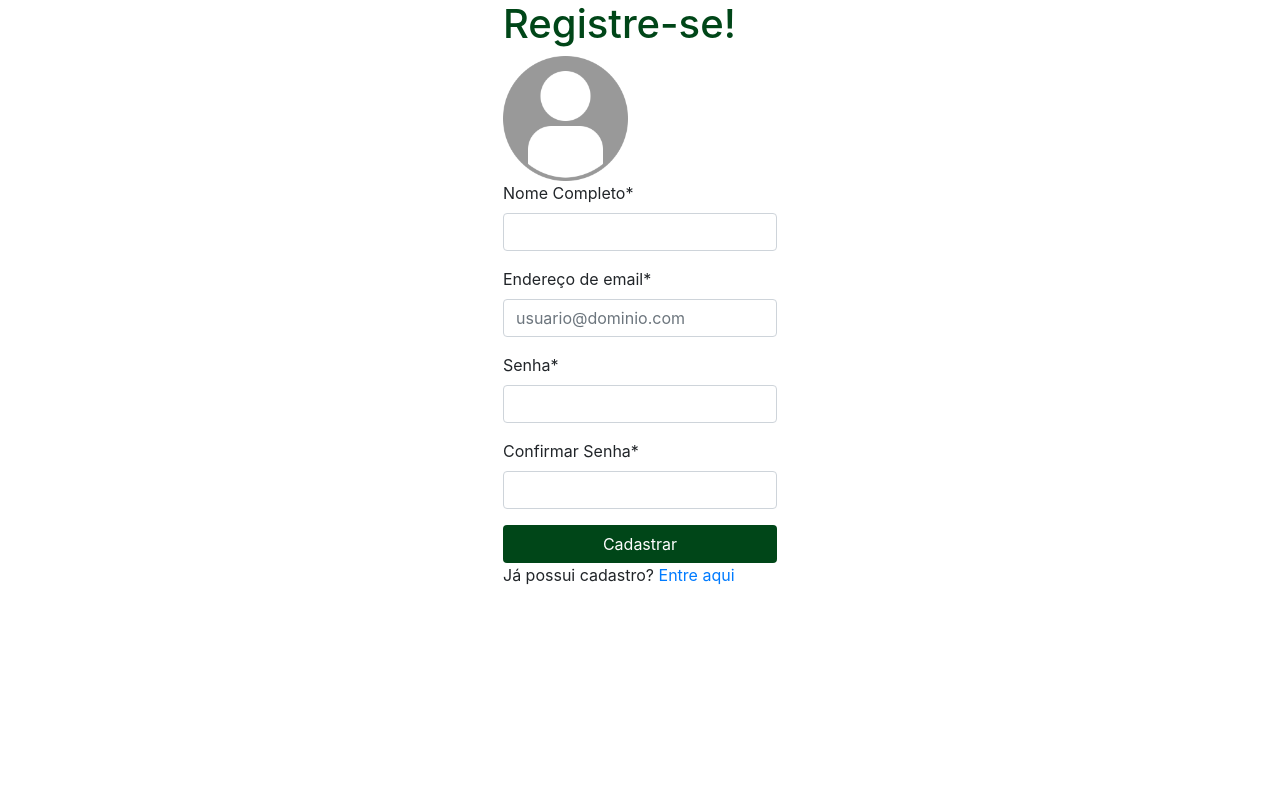
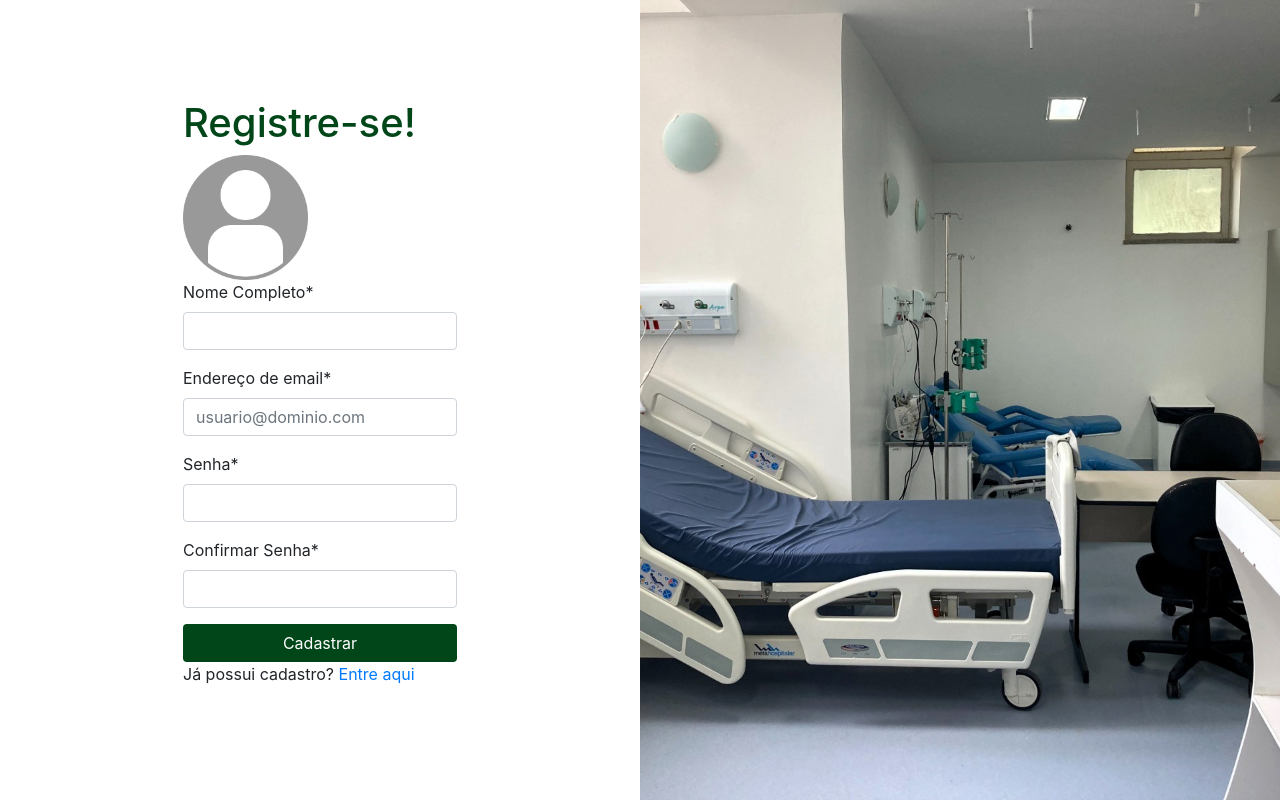
Before and after one commit to Daiene/Pixels, a Flask app: template src/templates/cadastro.html in a window 1280 px wide. Run offline with Flask 3, Linux system fonts and the light colour scheme; the template is opened without the code that fills it, so the values that code supplies are empty; some libraries are stand-ins or nearby versions.

Commit message:
Telas de login, registro e senha modificadas

```diff
--- a/src/static/css/style.css
+++ /dev/null
@@ -1,22 +0,0 @@
-#form{
-    display: block;
-    justify-content: space-around;
-    margin: auto;
-}
-
-body{
-    display: flex
-}
-
-#usericon{
-    width: 125px;
-}
-
-.btn-custom{
-    background-color: #004618;
-    color: white;
-}
-
-h1{
-    color: #004618;
-}
--- /dev/null
+++ b/src/static/style/style.css
@@ -0,0 +1,33 @@
+#form{
+    display: block;
+    justify-content: space-around;
+    /* border: 1px solid red; */
+    padding-left: 150px;
+    padding-top: 200px;
+}
+
+#usericon{
+    width: 125px;
+}
+
+.btn-custom{
+    background-color: #004618;
+    color: white;
+}
+
+h1{
+    color: #004618;
+}
+
+.main{
+    display: flex;
+    justify-content: space-between;
+    margin: auto;
+
+}
+
+#capa{
+    /* border: 1px solid red; */
+    max-width: 70%;
+    height: auto;
+}
--- a/src/templates/cadastro.html
+++ b/src/templates/cadastro.html
@@ -1,16 +1,46 @@
 <!DOCTYPE html>
 <html lang="pt-br">
 <head>
+    <title>Cadastro</title>
       <meta charset="UTF-8">
       <meta name="viewport" content="width=device-width, initial-scale=1.0">
       <link rel="stylesheet" href="https://stackpath.bootstrapcdn.com/bootstrap/4.1.3/css/bootstrap.min.css" integrity="sha384-MCw98/SFnGE8fJT3GXwEOngsV7Zt27NXFoaoApmYm81iuXoPkFOJwJ8ERdknLPMO" crossorigin="anonymous">
-    <link rel="stylesheet" href="/static/css/style.css">
+      <link rel="stylesheet" href="../static/style/style.css">
       <title>Registro</title>
+    <style>
+        body {
+            margin: 0;
+            padding: 0;
+            display: flex;
+            height: 100vh;
+        }
+
+        .login-container {
+            flex: 1;
+            display: flex;
+            flex-direction: column;
+            justify-content: center;
+            align-items: center;
+        }
+
+        .banner {
+            flex: 1;
+            background-image: url(../static/img/placeholder.jpg);
+            background-size: cover;
+            background-position: center;
+        }
+
+        .login-form {
+            padding: 50px;
+        }
+    </style>
 </head>
 <body>
-    <form id="form">
+    <div class="login-container">
+        <div class="login-form">
+            <form>
               <h1>Registre-se!</h1>
-        <img id="usericon" src="/static/img/usericon.png">
+              <img id="usericon" src="../static/img/usericon.png">
               <div class="form-group">
                   <label for="exampleFormControlInput1">Nome Completo*</label>
                   <input type="text" class="form-control" id="exampleFormControlInput1">
@@ -30,5 +60,8 @@
                 <button type="button" class="btn btn-block btn-custom">Cadastrar</button>
                 <p>Já possui cadastro? <a href="./login.html">Entre aqui</a></p>
             </form>
+        </div>
+    </div>
+    <div class="banner"></div>
 </body>
 </html>
--- a/src/templates/login.html
+++ b/src/templates/login.html
@@ -4,10 +4,11 @@
     <meta charset="UTF-8">
     <meta name="viewport" content="width=device-width, initial-scale=1.0">
     <link rel="stylesheet" href="https://stackpath.bootstrapcdn.com/bootstrap/4.1.3/css/bootstrap.min.css" integrity="sha384-MCw98/SFnGE8fJT3GXwEOngsV7Zt27NXFoaoApmYm81iuXoPkFOJwJ8ERdknLPMO" crossorigin="anonymous">
-    <link rel="stylesheet" href="/static/css/style.css">
+    <link rel="stylesheet" href="../static/style/style.css">
     <title>Login</title>
 </head>
 <body>
+  <div class="main">
   <form id="form">
     <h1>Bem Vindo!</h1>
     <p>Insira seu email para acessar sua conta.</p>
@@ -23,5 +24,7 @@
     <button type="button" class="btn btn-custom btn-block">Entrar</button>
     <p>Ainda não tem uma conta? <a class="hyperlink" href="./cadastro.html">Registre-se</a></p>
   </form>
+  <img id="capa" src="../static/img/placeholder.jpg">
+  </div>
 </body>
 </html>
--- a/src/templates/password.html
+++ b/src/templates/password.html
@@ -4,10 +4,11 @@
     <meta charset="UTF-8">
     <meta name="viewport" content="width=device-width, initial-scale=1.0">
     <link rel="stylesheet" href="https://stackpath.bootstrapcdn.com/bootstrap/4.1.3/css/bootstrap.min.css" integrity="sha384-MCw98/SFnGE8fJT3GXwEOngsV7Zt27NXFoaoApmYm81iuXoPkFOJwJ8ERdknLPMO" crossorigin="anonymous">
-    <link rel="stylesheet" href="/static/css/style.css">
+    <link rel="stylesheet" href="../static/style/style.css">
     <title>Recuperar Senha</title>
 </head>
 <body>
+  <div class="main">
   <form id="form">
     <h1>Esqueceu a senha?</h1>
     <p>Insira seu email para redefinir sua senha</p>
@@ -18,5 +19,7 @@
     <button type="button" class="btn btn-custom btn-block">Continuar</button>
     <p align="center"><a href="./login.html">Voltar para o login</a></p>
   </form>
+  <img id="capa" src="../static/img/placeholder.jpg">
+</div>
 </body>
 </html>
```
Lines whose indentation alone changed are shown as unchanged.
